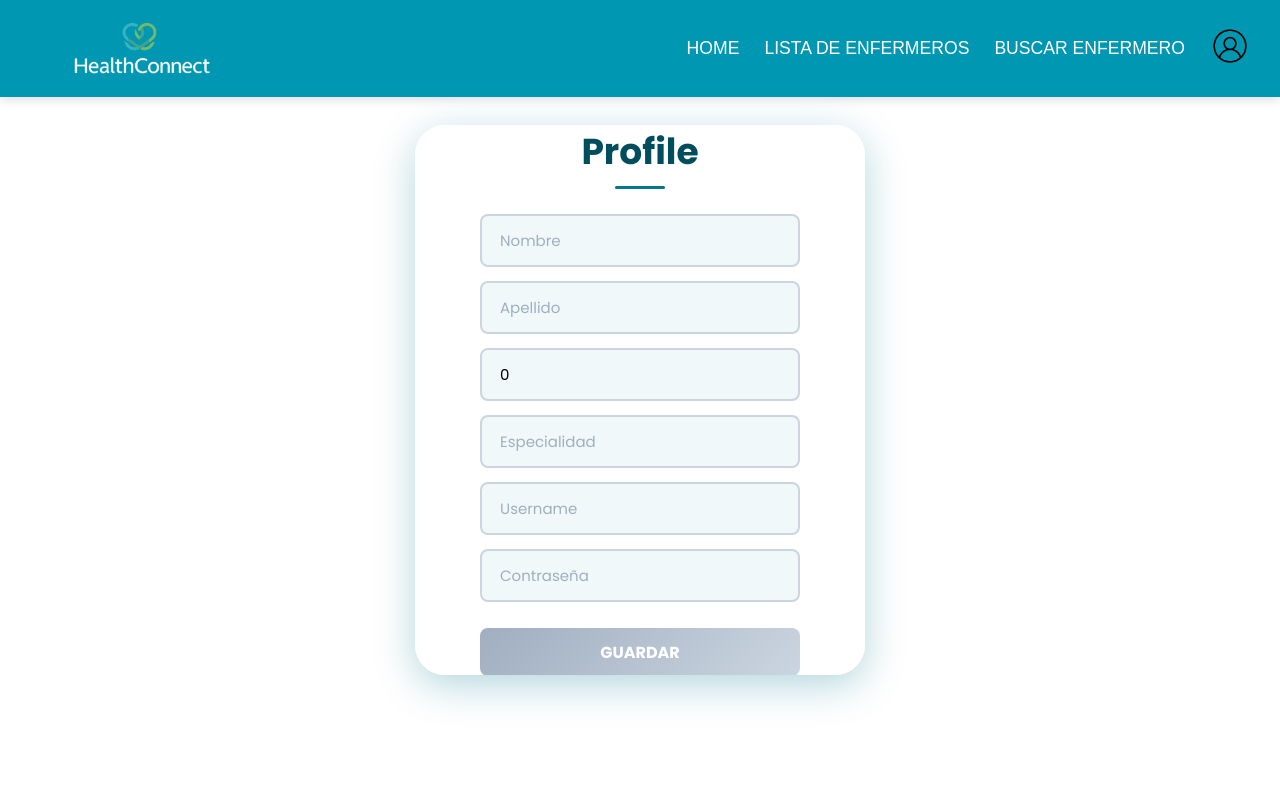
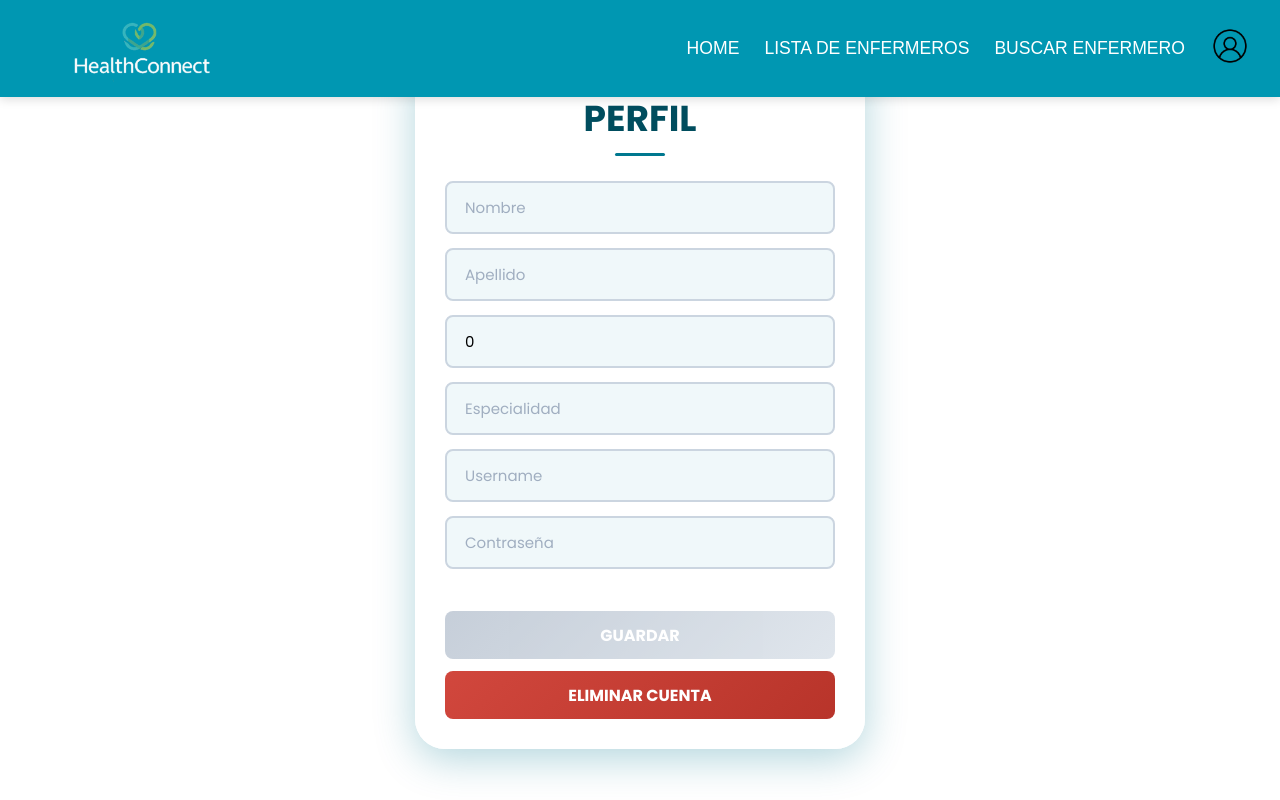
Before and after one commit to Dafnert/M0616-Hospital-FrontEnd, an Angular app in the folder hospitalFrontend/: page /profile in a window 1280 px wide. Built offline with nearby package versions, Linux system fonts and the light colour scheme.

Commit message:
Fix #60 delete nurse works

```diff
--- a/hospitalFrontend/src/app/app.config.ts
+++ b/hospitalFrontend/src/app/app.config.ts
@@ -4,7 +4,6 @@ import { provideHttpClient, withFetch } from '@angular/common/http';
 import { routes } from './app.routes';
 import { FormsModule } from '@angular/forms';
 
-import { provideHttpClient } from '@angular/common/http';
 
 export const appConfig: ApplicationConfig = {
   providers: [
--- a/hospitalFrontend/src/app/profile/profile.css
+++ b/hospitalFrontend/src/app/profile/profile.css
@@ -14,10 +14,8 @@
 
 form {
   width: 450px;
-      height: 550px;
   background-color: #fff;
   border-radius: 30px;
-      display: flex;
   overflow: hidden;
   box-shadow: 0 10px 40px rgba(0, 120, 143, 0.3);
   position: absolute;
@@ -28,16 +26,15 @@
 
 .left {
   width: 100%;
-      height: 100%;
   background: #fff;
   display: flex;
-      justify-content: center;
-      align-items: center;
+  flex-direction: column;
+  padding: 40px 30px 30px;
 }
 
-    .left > div {
+.left > div:first-child {
   width: 100%;
-      max-width: 320px;
+  margin-bottom: 20px;
 }
 
 .left h1 {
@@ -83,12 +80,18 @@
   color: #a0aec0;
 }
 
-    .left button {
+/* Contenedor de botones */
+.buttons {
+  display: flex;
+  flex-direction: column;
+  gap: 12px;
+  width: 100%;
+  margin-top: 8px;
+}
+
+.buttons button {
   width: 100%;
   height: 48px;
-      margin-top: 12px;
-      background: linear-gradient(135deg, #00788f, #0097b2);
-      color: #fff;
   border: none;
   border-radius: 8px;
   font-size: 16px;
@@ -97,34 +100,59 @@
   transition: all 0.3s ease;
 }
 
-    .left button:hover:not(:disabled) {
+/* Botón Guardar */
+.buttons button:not(.danger) {
+  background: linear-gradient(135deg, #00788f, #0097b2);
+  color: #fff;
+}
+
+.buttons button:not(.danger):hover:not(:disabled) {
   background: linear-gradient(135deg, #006577, #00788f);
   transform: translateY(-1px);
   box-shadow: 0 4px 12px rgba(0, 120, 143, 0.3);
 }
 
-    .left button:active:not(:disabled) {
+.buttons button:not(.danger):active:not(:disabled) {
   transform: translateY(0);
 }
 
-    .left button:disabled {
+.buttons button:disabled {
   background: linear-gradient(135deg, #a0aec0, #cbd5e0);
   cursor: not-allowed;
+  opacity: 0.6;
+}
+
+/* Botón Eliminar */
+.buttons button.danger {
+  background: linear-gradient(135deg, #d1473d, #b8342a);
+  color: #fff;
+}
+
+.buttons button.danger:hover {
+  background: linear-gradient(135deg, #b8342a, #9e2b22);
+  transform: translateY(-1px);
+  box-shadow: 0 4px 12px rgba(209, 71, 61, 0.3);
+}
+
+.buttons button.danger:active {
+  transform: translateY(0);
 }
 
 /* RESPONSIVE */
 @media (max-width: 900px) {
   form {
     width: 95%;
-        height: auto;
     flex-direction: column;
   }
 
   .left {
     width: 100%;
     border-radius: 0;
+    padding: 30px 20px 25px;
   }
 }
+
+/* Modal */
 .modal {
   position: fixed;
   inset: 0;
@@ -166,10 +194,12 @@
 
 .modal-content .buttons {
   display: flex;
+  flex-direction: row;
   justify-content: center;
+  gap: 15px;
 }
 
-/* Botones */
+/* Botones del modal */
 .modal-content button {
   padding: 10px 20px;
   border: none;
@@ -177,6 +207,7 @@
   font-size: 15px;
   cursor: pointer;
   transition: all 0.2s ease;
+  min-width: 80px;
 }
 
 .modal-content button.confirm {
--- a/hospitalFrontend/src/app/profile/profile.html
+++ b/hospitalFrontend/src/app/profile/profile.html
@@ -1,8 +1,8 @@
-<form (ngSubmit)="open()" #profileForm="ngForm">
+<form #profileForm="ngForm">
 
   <div class="left">
     <div>
-      <h1>Profile</h1>
+      <h1>PERFIL</h1>
 
       <input
         type="text"
@@ -49,18 +49,31 @@
         [(ngModel)]="nurse.password"
         required
       />
-     <button type="submit"
-       [disabled]="profileForm.invalid">
+
+    </div>
+    <div class="buttons">
+      <button type="button" (click)="openUpdate()" [disabled]="profileForm.invalid">
         GUARDAR
+      </button>
+      <button type="button" class="danger" (click)="openDelete()">
+        ELIMINAR CUENTA
       </button>
     </div>
   </div>
 </form>
-      <div class="modal" *ngIf="confirm">
+      <div class="modal" *ngIf="confirmUpdate">
         <div class="modal-content">
           <h2>Confirmar cambios</h2>
-          <p>Estás seguro de modificar los datos?</p>
-          <button type="button" class="confirm" (click)="confirmUpdate()">Sí</button>
+          <p>¿Estás seguro de modificar los datos?</p>
+          <button type="button" class="confirm" (click)="confirmUpdateA()">Sí</button>
           <button type="button" class="cancel" (click)="cancelUpdate()">No</button>
         </div>
       </div>
+      <div class="modal" *ngIf="confirmDelete">
+        <div class="modal-content">
+          <h2>Eliminar cuenta</h2>
+          <p>¿Estás seguro de eliminar la cuenta?</p>
+          <button type="button" class="confirm" (click)="confirmDeleteA()">Sí</button>
+          <button type="button" class="cancel" (click)="cancelDelete()">No</button>
+        </div>
+      </div>
--- a/hospitalFrontend/src/app/profile/profile.ts
+++ b/hospitalFrontend/src/app/profile/profile.ts
@@ -20,6 +20,7 @@ export class ProfileComponent implements OnInit {
   id!: number;
  constructor(
     private _nurseService: NurseService,
+    private router: Router
   ) {}
 ngOnInit(): void {
   const storedId = localStorage.getItem('id');
@@ -63,15 +64,40 @@ ngOnInit(): void {
       }
     })
   }
-  confirm = false;
-  open():void{
-    this.confirm=true;
+  deleteById(): void {
+  this._nurseService.deleteById(this.id).subscribe({
+    next: (response) => {
+      if(response.success){
+        localStorage.removeItem('id');
+        this.router.navigate(['/login']);
+      } else {
+        alert(response.message);
+      }
+    },
+    error: (err) => { alert('ERROR DELETE NURSE'); }
+  });
+}
+
+  confirmUpdate = false;
+  confirmDelete=false;
+  openUpdate():void{
+    this.confirmUpdate=true;
   }
   cancelUpdate():void{
-    this.confirm=false;
+    this.confirmUpdate=false;
   }
-  confirmUpdate():void{
-    this.confirm=false;
+  confirmUpdateA():void{
+    this.confirmUpdate=false;
     this.updateNurse()
   }
+  openDelete():void{
+    this.confirmDelete=true;
+  }
+  cancelDelete():void{
+    this.confirmDelete=false;
+  }
+  confirmDeleteA():void{
+    this.confirmDelete=false;
+    this.deleteById()
+  }
 }
--- a/hospitalFrontend/src/app/services/nurse.service.ts
+++ b/hospitalFrontend/src/app/services/nurse.service.ts
@@ -36,4 +36,7 @@ readById(id: number): Observable<any> {
   updateNurse(id: number, nurse: Nurse): Observable<any> {
     return this.conexHttp.put<any>(`${this.url}/${id}`, nurse);
   }
+  deleteById(id:number):Observable<any>{
+    return this.conexHttp.delete<any>(`${this.url}/${id}`);
   }
+}
```
Also changed, not shown: hospitalFrontend/src/app/pages/login/login.component.html (+0 -8 lines). Lines whose indentation alone changed are shown as unchanged.
